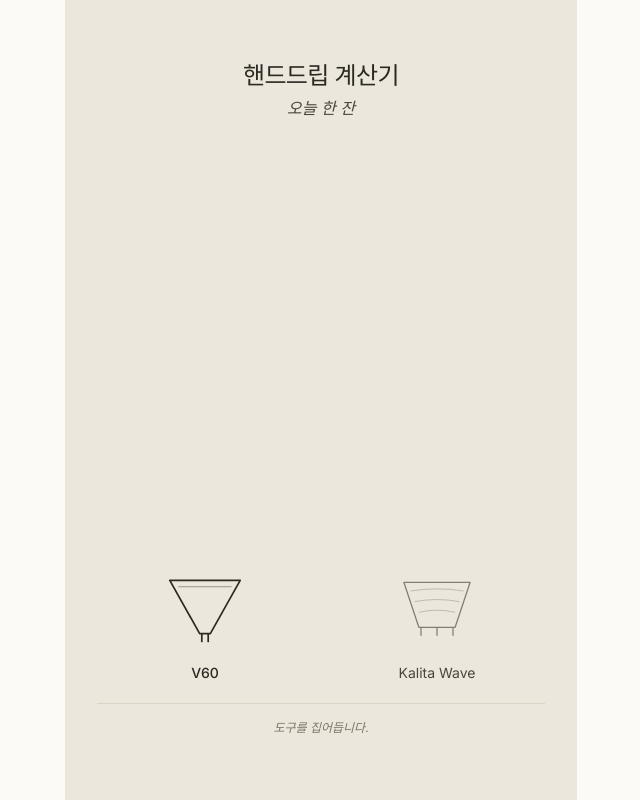
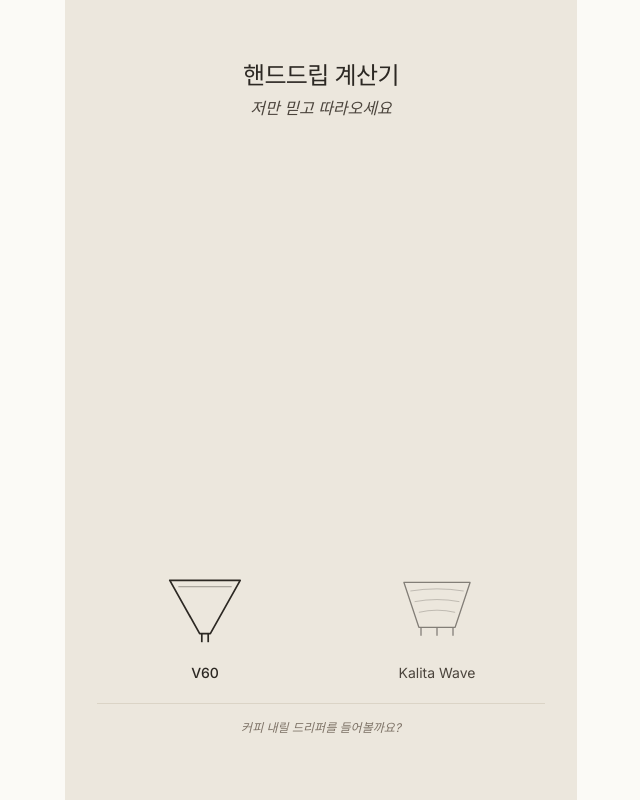
Before and after one commit to haneulcha/hand-drip-pacer, a React (Vite) app: page / in a window 1280 px wide. Shown: the whole page, without its empty margins (319-959 px from the left). Built offline with nearby package versions, Linux system fonts and the light colour scheme; a web font is replaced by a local one.

Commit message:
copy: Wall 부제/힌트 문구 다듬기
- 부제: 오늘 한 잔 → 저만 믿고 따라오세요
- 힌트: 도구를 집어듭니다. → 커피 내릴 드리퍼를 들어볼까요?
- 핸드오프 README/wall-flow.jsx/Phase 3 플랜 동기화

```diff
--- a/src/features/wall/WallScreen.tsx
+++ b/src/features/wall/WallScreen.tsx
@@ -16,7 +16,9 @@ export function WallScreen({ selectedDripper, onPickDripper }: Props) {
         <h1 className="text-2xl font-medium leading-none tracking-tight">
           핸드드립 계산기
         </h1>
-        <p className="text-base italic text-text-secondary">오늘 한 잔</p>
+        <p className="text-base italic text-text-secondary">
+          저만 믿고 따라오세요
+        </p>
       </header>
 
       {/* breathing room */}
@@ -54,7 +56,7 @@ export function WallScreen({ selectedDripper, onPickDripper }: Props) {
         </div>
         <div className="h-px bg-border" />
         <p className="mt-4 text-center text-xs italic text-text-muted">
-          도구를 집어듭니다.
+          커피 내릴 드리퍼를 들어볼까요?
         </p>
       </section>
     </div>
```
Also changed, not shown: 4 other files (tests, documents, lock files or other folders).
